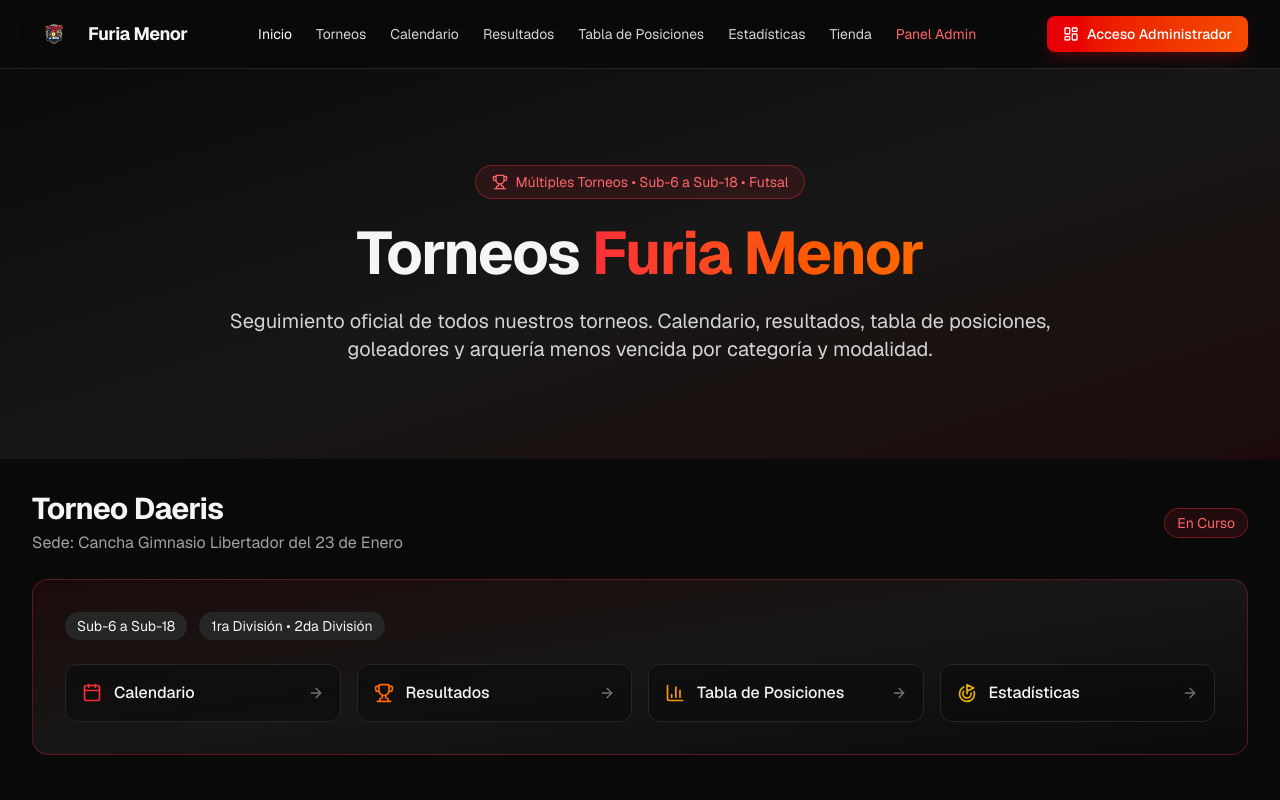
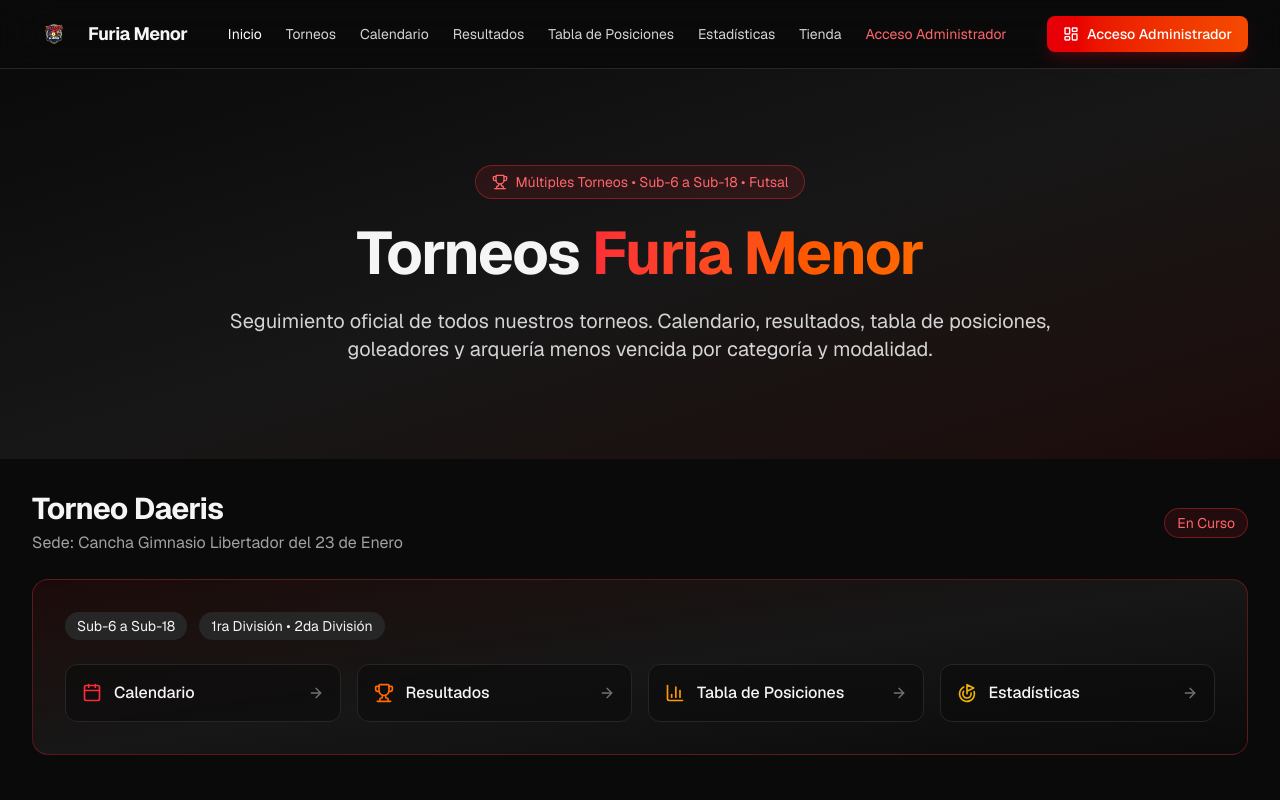
Before and after one commit to Leeonardo/FuriaMenor, a Next.js app: page / in a window 1280 px wide. Shown: the top 800 px of the page. Built offline with nearby package versions, Linux system fonts and the light colour scheme.

Commit message:
UpdateAdminLink

```diff
--- a/src/app/page.tsx
+++ b/src/app/page.tsx
@@ -108,7 +108,7 @@ export default function Home() {
               Tienda
             </Link>
             <Link href="/admin" className="text-sm text-red-400 transition hover:text-red-300">
-              Panel Admin
+              Acceso Administrador
             </Link>
           </div>
           <Link
```
